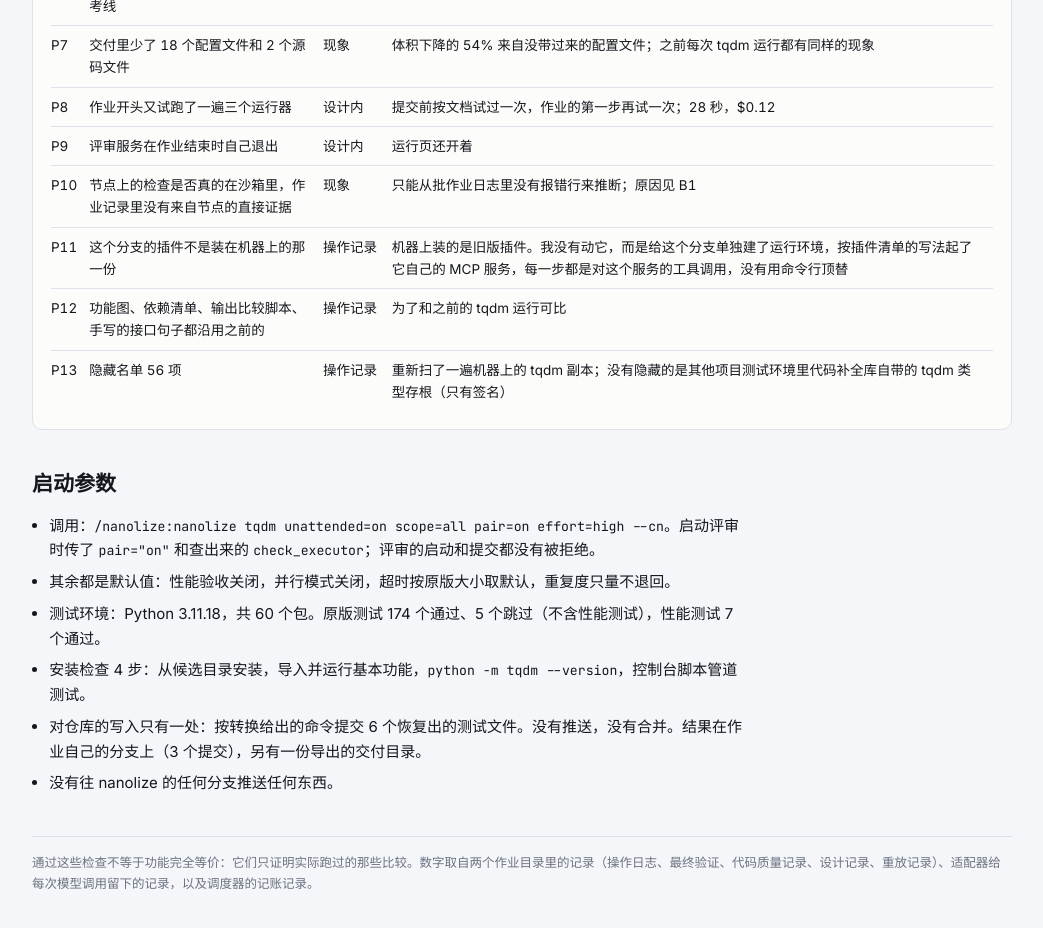
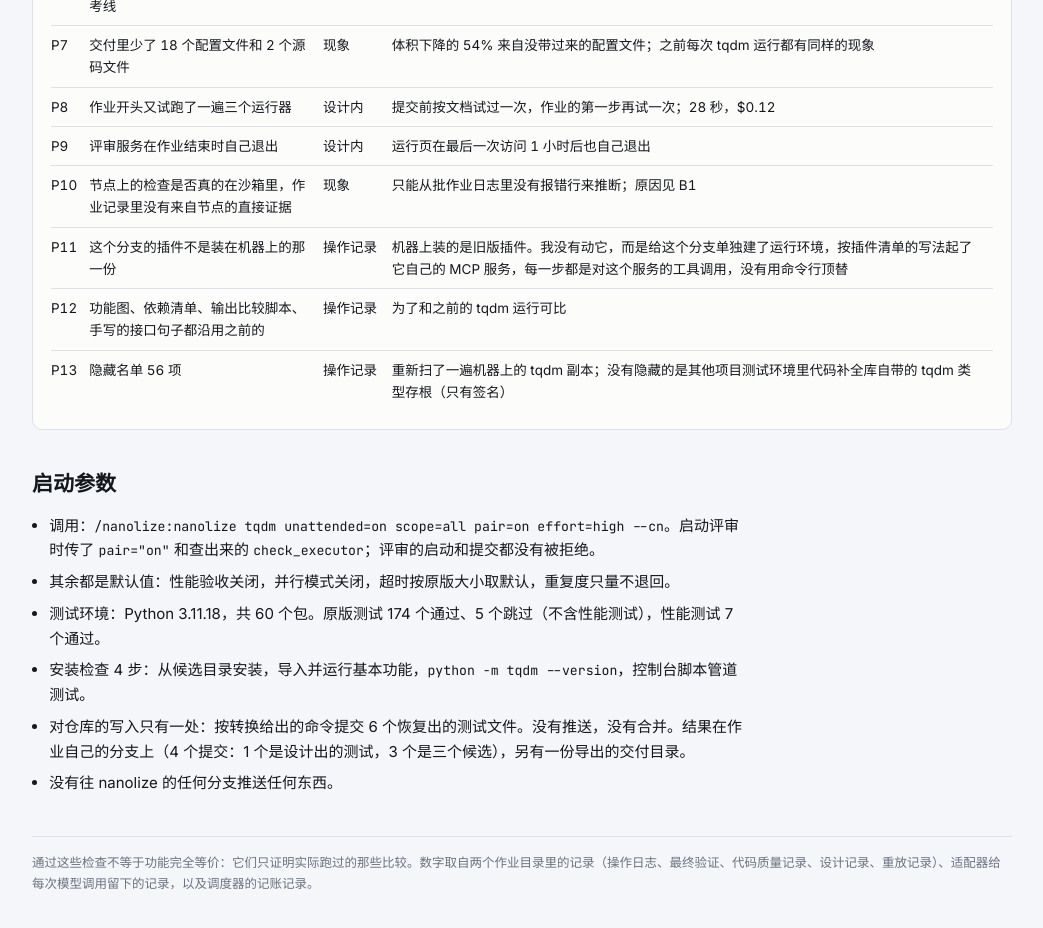
Before and after one commit to yukang2017/tqdm-nanolize-task-effort-out-of-jobs-report, a plain HTML site: page index.html in a window 1280 px wide. Shown: the part 10480-11408 px from the top of the page, without its empty margins (118-1161 px from the left). Drawn offline with Linux system fonts and the light colour scheme.

Commit message:
Correct two statements: the result branch has 4 commits, and the run page stopped by itself after an idle hour
Co-Authored-By: Claude Fable 5.2 <noreply@anthropic.com>

```diff
--- a/index.html
+++ b/index.html
@@ -471,7 +471,7 @@ ul.plain .mono, p .mono { overflow-wrap: anywhere; }
       <tr><td>P6</td><td>函数体重复度 68%，高于 40% 的参考线</td><td>设计内</td><td>这个版本只量不退回，作者可以借阅原版源码</td></tr>
       <tr><td>P7</td><td>交付里少了 18 个配置文件和 2 个源码文件</td><td>现象</td><td>体积下降的 54% 来自没带过来的配置文件；之前每次 tqdm 运行都有同样的现象</td></tr>
       <tr><td>P8</td><td>作业开头又试跑了一遍三个运行器</td><td>设计内</td><td>提交前按文档试过一次，作业的第一步再试一次；28 秒，$0.12</td></tr>
-      <tr><td>P9</td><td>评审服务在作业结束时自己退出</td><td>设计内</td><td>运行页还开着</td></tr>
+      <tr><td>P9</td><td>评审服务在作业结束时自己退出</td><td>设计内</td><td>运行页在最后一次访问 1 小时后也自己退出</td></tr>
       <tr><td>P10</td><td>节点上的检查是否真的在沙箱里，作业记录里没有来自节点的直接证据</td><td>现象</td><td>只能从批作业日志里没有报错行来推断；原因见 B1</td></tr>
       <tr><td>P11</td><td>这个分支的插件不是装在机器上的那一份</td><td>操作记录</td><td>机器上装的是旧版插件。我没有动它，而是给这个分支单独建了运行环境，按插件清单的写法起了它自己的 MCP 服务，每一步都是对这个服务的工具调用，没有用命令行顶替</td></tr>
       <tr><td>P12</td><td>功能图、依赖清单、输出比较脚本、手写的接口句子都沿用之前的</td><td>操作记录</td><td>为了和之前的 tqdm 运行可比</td></tr>
@@ -487,7 +487,7 @@ ul.plain .mono, p .mono { overflow-wrap: anywhere; }
     <li>其余都是默认值：性能验收关闭，并行模式关闭，超时按原版大小取默认，重复度只量不退回。</li>
     <li>测试环境：Python 3.11.18，共 60 个包。原版测试 174 个通过、5 个跳过（不含性能测试），性能测试 7 个通过。</li>
     <li>安装检查 4 步：从候选目录安装，导入并运行基本功能，<span class="mono">python -m tqdm --version</span>，控制台脚本管道测试。</li>
-    <li>对仓库的写入只有一处：按转换给出的命令提交 6 个恢复出的测试文件。没有推送，没有合并。结果在作业自己的分支上（3 个提交），另有一份导出的交付目录。</li>
+    <li>对仓库的写入只有一处：按转换给出的命令提交 6 个恢复出的测试文件。没有推送，没有合并。结果在作业自己的分支上（4 个提交：1 个是设计出的测试，3 个是三个候选），另有一份导出的交付目录。</li>
     <li>没有往 nanolize 的任何分支推送任何东西。</li>
   </ul>
 </section>
```
